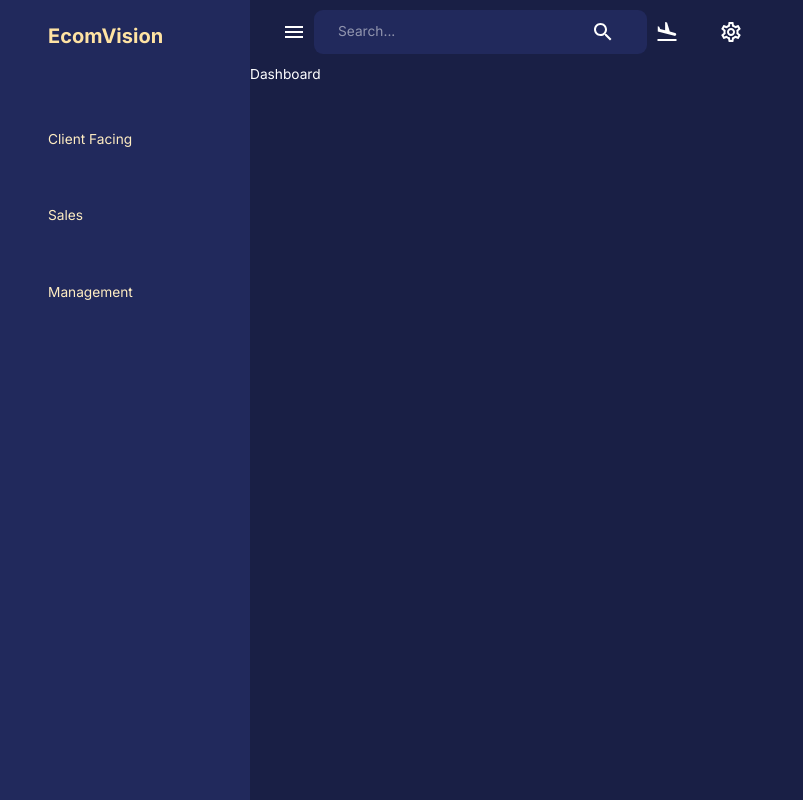
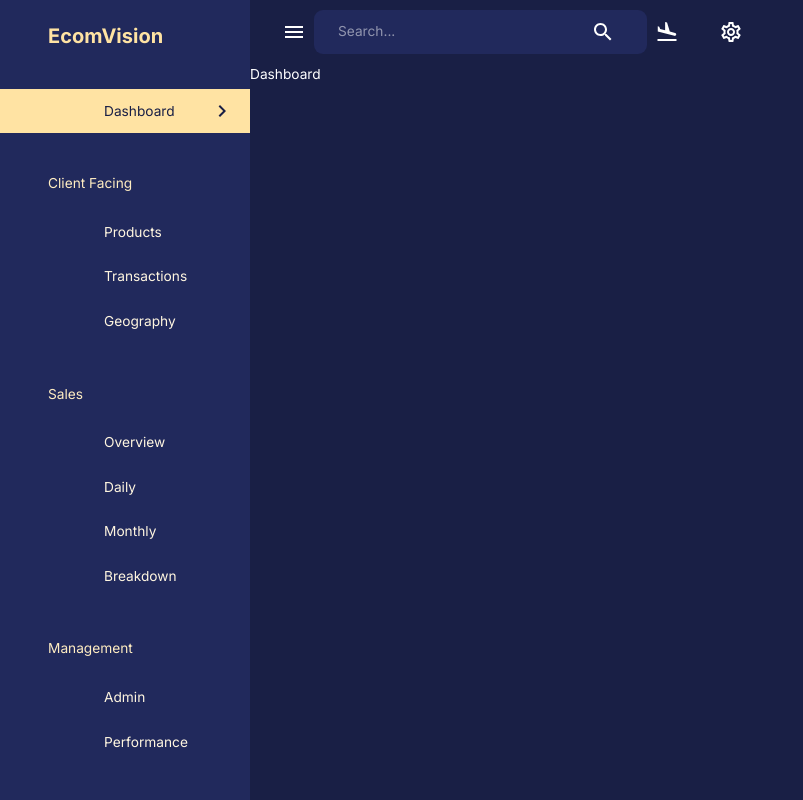
Before and after one commit to Hamzakhan001/MERN-Stack-Dashboard, a React (Create React App) app in the folder client/: page /dashboard in a window 1280 px wide. Shown: the whole page, without its empty margins (0-803 px from the left). Built offline with nearby package versions, Linux system fonts and the light colour scheme.

Commit message:
sidebar with nav

```diff
--- a/client/src/components/Navbar.jsx
+++ b/client/src/components/Navbar.jsx
@@ -10,7 +10,7 @@ import { AppBar, IconButton, InputBase, Toolbar } from '@mui/material'
 // import {DarkModeOutlinedIcon} from '@mui/icons-material/DarkModeOutlined';
 
 
-const Navbar = () => {
+const Navbar = ({isSidebarOpen,setisSidebarOpen}) => {
   const dispatch= useDispatch();
   const theme= useTheme()
 
--- a/client/src/components/Sidebar.jsx
+++ b/client/src/components/Sidebar.jsx
@@ -1,6 +1,6 @@
 import React from 'react'
 import {Box, Divider, Drawer, IconButton, List, ListItem, ListItemButton, ListItemIcon, ListItemText, Typography, useTheme } from '@mui/material'
-import { ChevronLeft, HomeOutlined, PublicOutlined, SettingsOutlined, ShoppingCartOutlined, TodayOutlined, TrendingUpOutlined } from '@material-ui/icons'
+import { ChevronLeft, ChevronRightOutlined, HomeOutlined, PublicOutlined, SettingsOutlined, ShoppingCartOutlined, TodayOutlined, TrendingUpOutlined } from '@material-ui/icons'
 import { useEffect,useState } from 'react'
 import { useLocation,useNavigate } from 'react-router-dom';
 import FlexBetween from './FlexBetween';
@@ -122,7 +122,29 @@ const Sidebar = ({drawerWidth,isNonMobile,isSidebarOpen,setisSidebarOpen}) => {
 
                   const lowerText = text.toLowerCase()
                   return (
-                  <ListItem key={text} disablePadding>
+                  <ListItem key={text} disablePadding >
+                    <ListItemButton onClick={()=> {
+                      navigate(`/${lowerText}`)
+                      setActive(lowerText)
+                      }}
+                      sx={{backgroundColor: active === lowerText ? theme.palette.secondary[300] : "transparent",
+                      color: active === lowerText ? theme.palette.primary[600] : theme.palette.secondary[100]
+
+                    }}
+                      >
+                        <ListItemIcon
+                        sx={{
+                          ml:"2rem",
+                          color: active === lowerText ? theme.palette.primary[600] : theme.palette.secondary[200]
+                        }}
+                        >
+                          {/* {icon} */}
+                        </ListItemIcon>
+                        <ListItemText primary={text} />
+                        {active === lowerText && (
+                          <ChevronRightOutlined sx={{ml:"auto"}} />
+                        )}
+                    </ListItemButton>
                   </ListItem>
                   )
 
--- a/client/src/scenes/layout/index.jsx
+++ b/client/src/scenes/layout/index.jsx
@@ -18,7 +18,10 @@ const Layout = () => {
 		setisSidebarOpen={setisSidebarOpen}
 		/>
 		<Box>
-			<Navbar />
+			<Navbar
+			isSidebarOpen={isSidebarOpen}
+			setisSidebarOpen={setisSidebarOpen}
+			/>
 			<Outlet />
 		</Box>
 	</Box>
```
